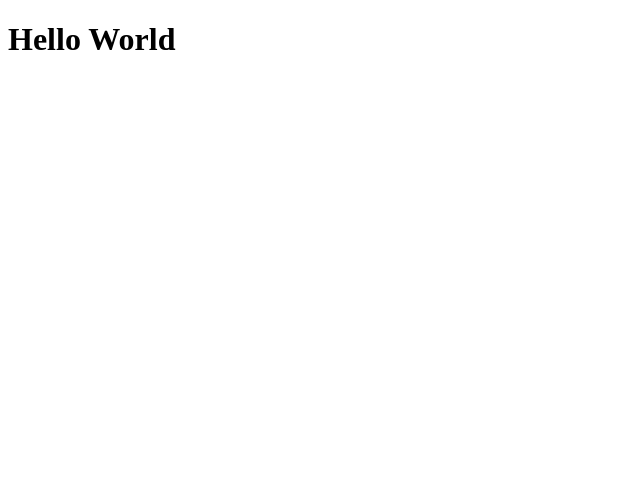
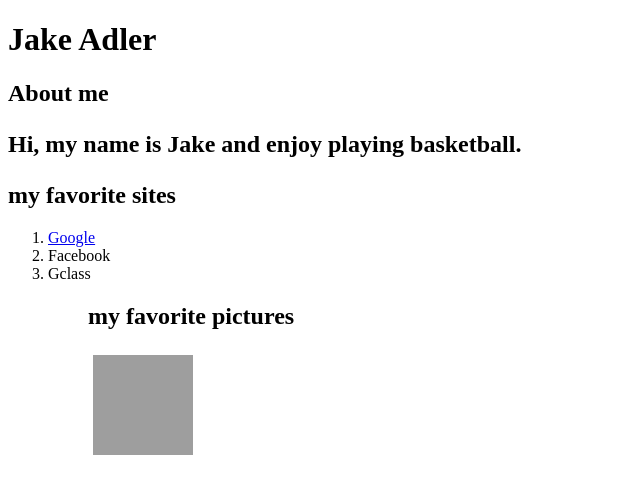
Before and after one commit to jadler2-1413283/jadler2-1413283.github.io, a plain HTML site: page Index.html in a window 1280 px wide. Shown: the whole page, without its empty margins (0-640 px from the left). Drawn offline with Linux system fonts and the light colour scheme; grey boxes are pictures that could not be loaded.

Commit message:
Update Index.html

```diff
--- a/Index.html
+++ b/Index.html
@@ -1,9 +1,21 @@
 <!DOCTYPE html>
 <html>
-	<head>
-		<title>Hello World</title>
-	</head>
-	<body>
-		<h1>Hello World</h1>
-	</body>
+<head>
+	<title>Jake's Website</title>
+</head>
+<body>
+	<h1>Jake Adler</h1>
+	<h2>About me<h2>
+	<p>Hi, my name is Jake and enjoy playing basketball.</p>
+	<h2>my favorite sites</h2>
+	<ol>
+		<li><a href="https://www.google.com"
+		>Google</a>
+		</li>
+		<li>Facebook</li>
+		<li>Gclass</li>
+	<ol>
+	<h2>my favorite pictures</h2>
+		<img src="http://animal-dream.com/data_images/hedgehog/hedgehog4.jpg" title="snow" style="width:100px;height:100px;margin:5px">
+</body>
 </html>
```
